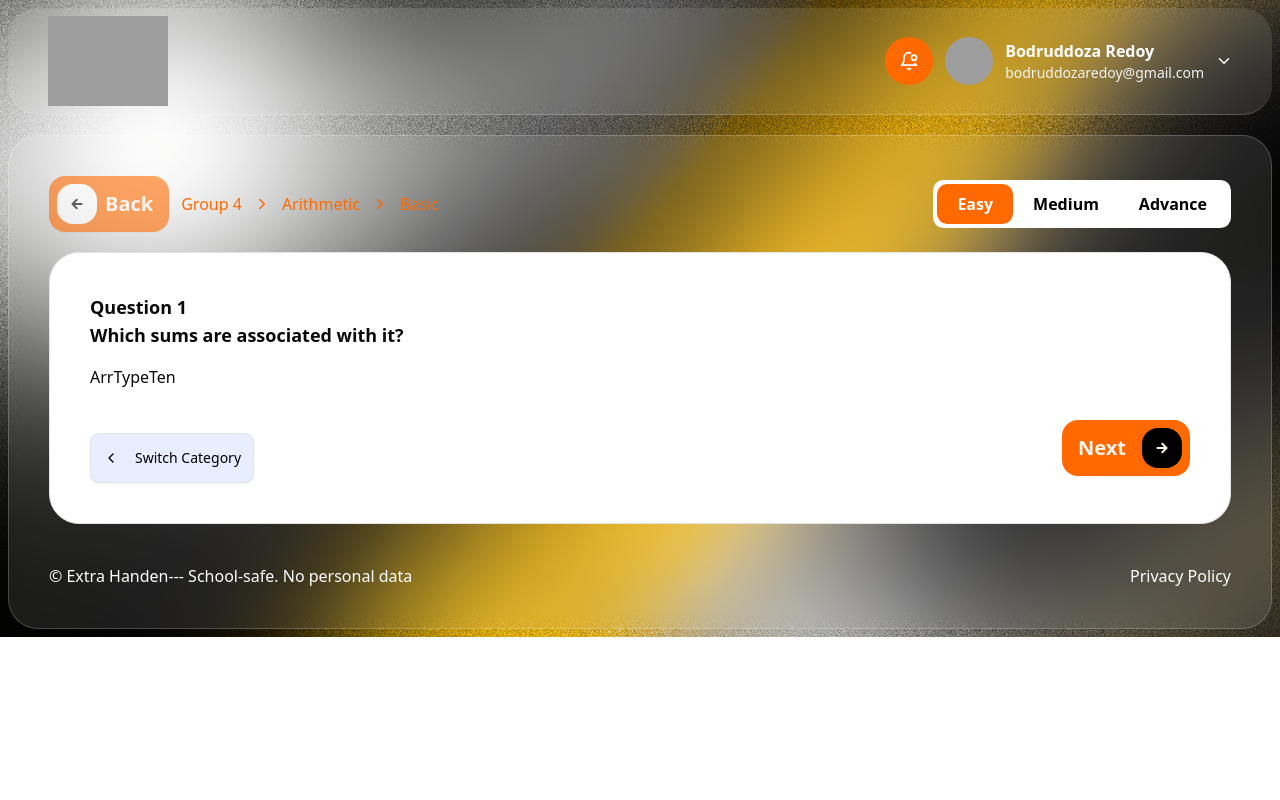
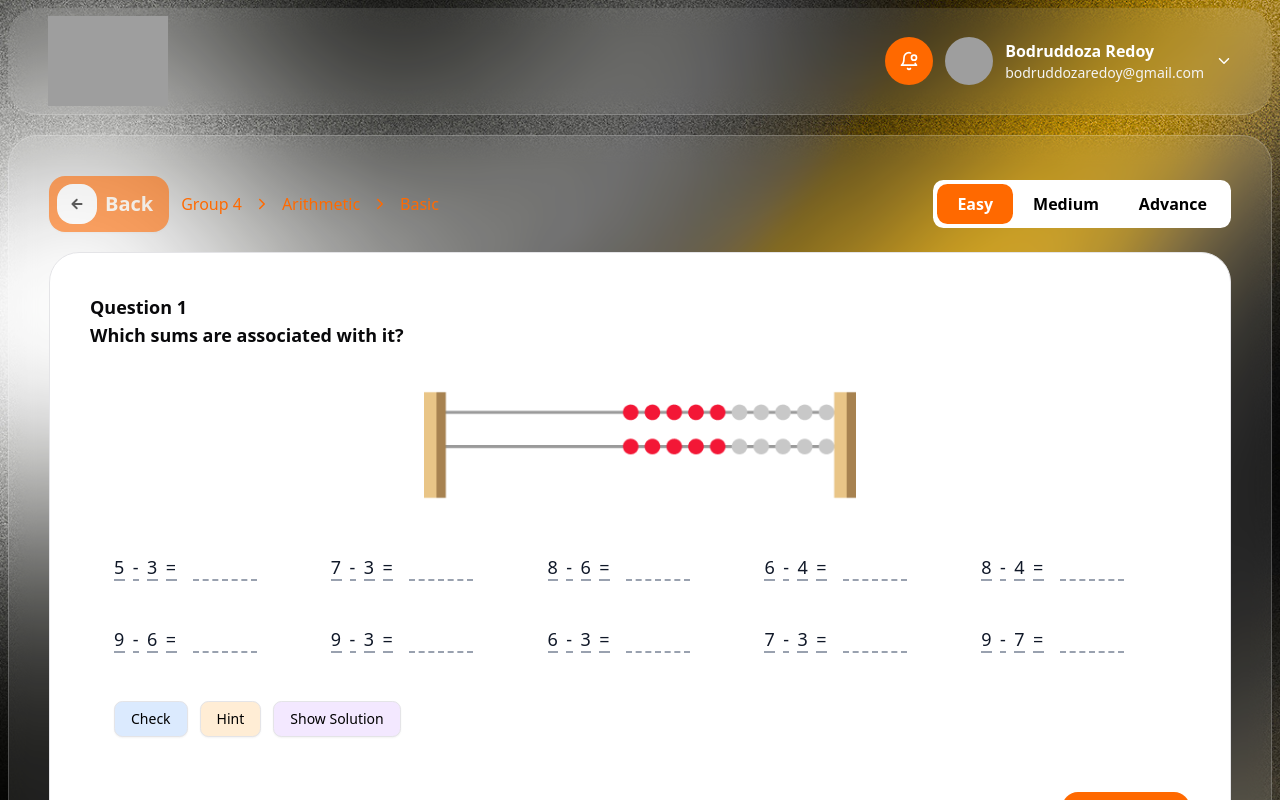
Before and after one commit to juyel66/Eduloop-quize-Application, a React (Vite) app: page /arithmetic in a window 1280 px wide. Shown: the top 800 px of the page. Built offline with nearby package versions, Linux system fonts and the light colour scheme; grey boxes are pictures that could not be loaded.

Commit message:
feat(ArithmeticType10): add arithmetic type ten no questions

```diff
--- a/src/pages/Arithmetic/components/ArrTypeTen.tsx
+++ b/src/pages/Arithmetic/components/ArrTypeTen.tsx
@@ -1,7 +1,111 @@
-import React from 'react'
+import React, { useState } from "react";
+import Controllers from "@/components/common/Controllers";
+import Hint from "@/components/common/Hint";
+import Check from "@/components/common/Check";
 
-export default function ArrTypeTen() {
+const AbacusQuestion = () => {
+  const problems = [
+    { question: "5 - 3 =", answer: 2 },
+    { question: "7 - 3 =", answer: 4 },
+    { question: "8 - 6 =", answer: 2 },
+    { question: "6 - 4 =", answer: 2 },
+    { question: "8 - 4 =", answer: 4 },
+    { question: "9 - 6 =", answer: 3 },
+    { question: "9 - 3 =", answer: 6 },
+    { question: "6 - 3 =", answer: 3 },
+    { question: "7 - 3 =", answer: 4 },
+    { question: "9 - 7 =", answer: 2 },
+  ];
+
+  const [userAnswers, setUserAnswers] = useState<number[]>(Array(problems.length).fill(NaN));
+  const [validation, setValidation] = useState<(boolean | null)[]>(Array(problems.length).fill(null));
+  const [status, setStatus] = useState<"match" | "wrong" | null>(null);
+  const [showHint, setShowHint] = useState(false);
+  const [showSolution, setShowSolution] = useState(false);
+
+  const handleInputChange = (index: number, value: string) => {
+    const newAnswers = [...userAnswers];
+    newAnswers[index] = value === "" ? NaN : parseInt(value);
+    setUserAnswers(newAnswers);
+  };
+
+  const handleCheck = () => {
+    const newValidation = problems.map((p, i) => p.answer === userAnswers[i]);
+    const allCorrect = newValidation.every(Boolean);
+    setValidation(newValidation);
+    setStatus(allCorrect ? "match" : "wrong");
+    setShowSolution(false);
+  };
+
+  const handleShowHint = () => setShowHint((v) => !v);
+
+  const handleShowSolution = () => {
+    setShowSolution(true);
+    setValidation(Array(problems.length).fill(true));
+    setStatus(null);
+  };
+
+  const summary =
+    status === "match"
+      ? { text: "🎉 All Correct! Great job", color: "text-green-600", bgColor: "bg-green-100", borderColor: "border-green-600" }
+      : status === "wrong"
+      ? { text: "❌ Some answers are wrong. Check again.", color: "text-red-600", bgColor: "bg-red-100", borderColor: "border-red-600" }
+      : null;
+
   return (
-    <div>ArrTypeTen</div>
-  )
-}
+    <div className="  flex items-center justify-center ">
+      <div className=" p-6 rounded-lg  w-full ">
+
+        {/* Abacus Image */}
+        <div className="mb-12">
+          <img src="/images/arr1.png" alt="Abacus" className="w-auto h-28 mx-auto" />
+        </div>
+
+        {/* Math Problems Grid */}
+        <div className="grid grid-cols-2 sm:grid-cols-3 md:grid-cols-5 gap-y-10 gap-x-8 mb-12">
+          {problems.map((p, idx) => {
+            const isCorrect = validation[idx];
+            const inputClass =
+              isCorrect === true
+                ? "border-green-600 text-green-600"
+                : isCorrect === false
+                ? "border-red-600 text-red-600"
+                : "border-gray-400 text-gray-900";
+
+            return (
+              <div key={idx} className="flex items-end space-x-2">
+                <span className="text-lg text-gray-900 tracking-wide">
+                  {p.question.split(' ').map((part, partIdx) => (
+                    <span key={partIdx} className="border-b-2 border-dashed border-gray-400 mr-2">{part}</span>
+                  ))}
+                </span>
+                <input
+                  type="number"
+                  className={`w-16 h-8 text-center text-lg font-semibold border-b-2 border-dashed focus:outline-none ${inputClass}`}
+                  value={showSolution ? p.answer : (isNaN(userAnswers[idx]) ? "" : userAnswers[idx])}
+                  onChange={(e) => handleInputChange(idx, e.target.value)}
+                  readOnly={showSolution}
+                />
+              </div>
+            );
+          })}
+        </div>
+
+        {/* Controllers */}
+        <Controllers
+          handleCheck={handleCheck}
+          handleShowSolution={handleShowSolution}
+          handleShowHint={handleShowHint}
+        />
+
+        {/* Hint */}
+        {showHint && <Hint hint="Try counting the dots on the abacus for each number to find the answer." />}
+
+        {/* Summary */}
+        <Check summary={summary} />
+      </div>
+    </div>
+  );
+};
+
+export default AbacusQuestion;
```
Also changed, not shown: public/images/arr1.png (added).
